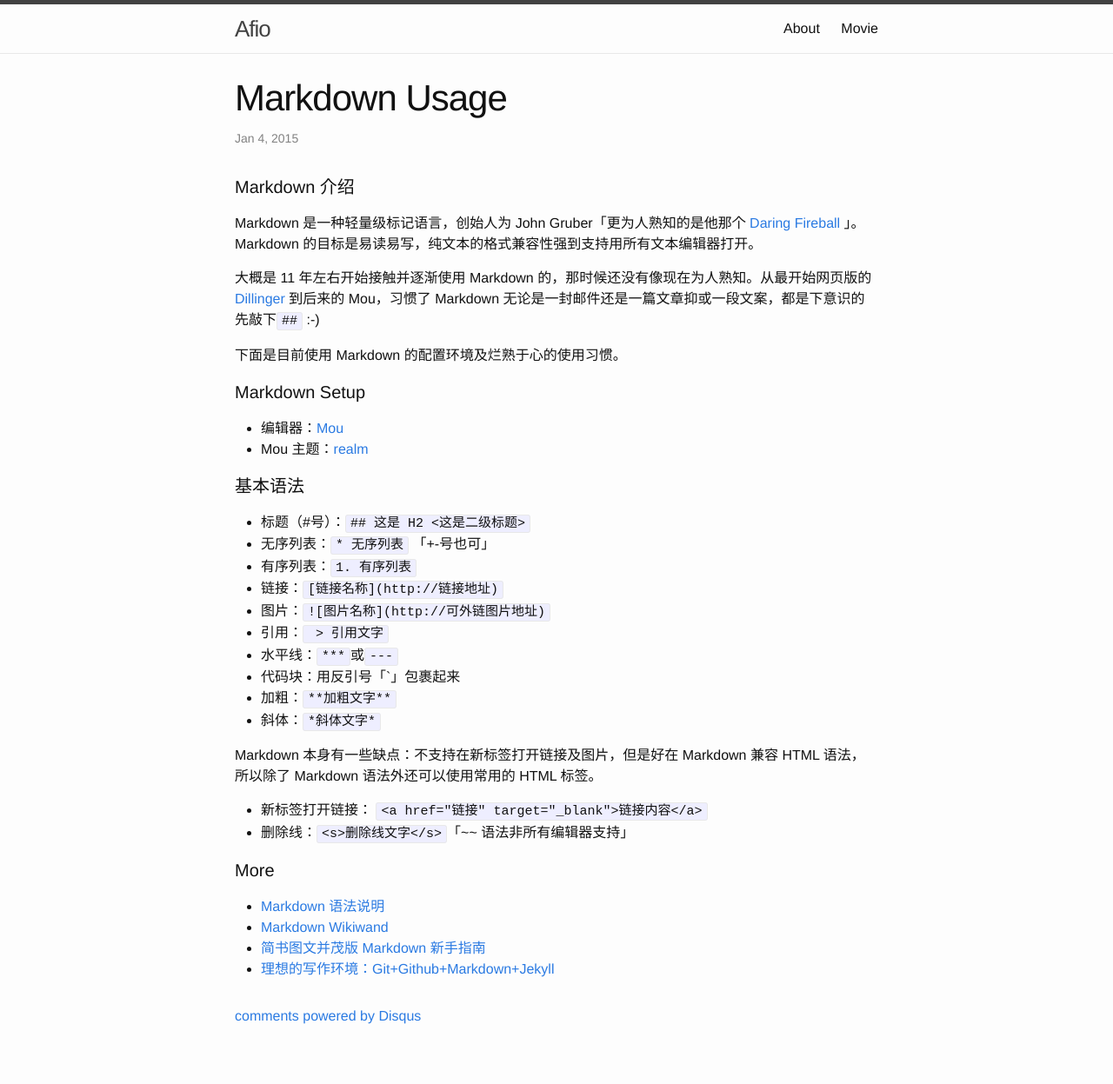
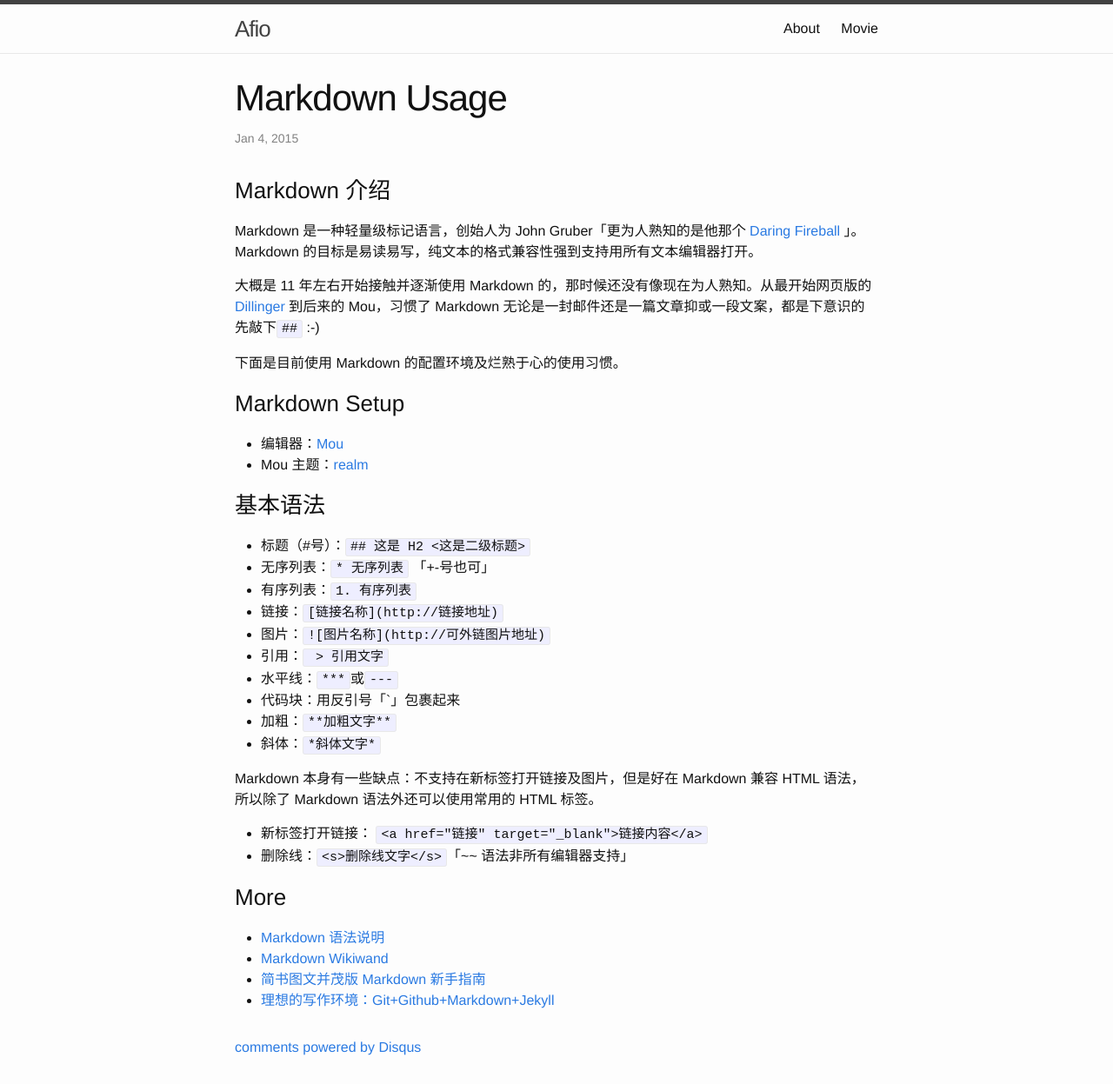
Before and after one commit to Afio/afio.github.io, a Jekyll site: the page built from _posts/2015-01-04-Markdown-Usage.md, in a window 1280 px wide. Shown: the whole page at 87% size. Built offline with Jekyll 4.4.1, drawn with Linux system fonts in a browser that asks for light colours; comment, search, counter and statistics services are not loaded; before the commit the page ends 1211 px from its top, so only the background shows below that.

Commit message:
# update

```diff
--- a/_posts/2015-01-04-Markdown-Usage.md
+++ b/_posts/2015-01-04-Markdown-Usage.md
@@ -6,7 +6,7 @@ categories: markdown
 
 ---
 
-####Markdown 介绍
+###Markdown 介绍
 
 Markdown 是一种轻量级标记语言，创始人为  John Gruber「更为人熟知的是他那个 <a href="http://25.io/mou/" target="_blank">Daring Fireball </a>」。Markdown 的目标是易读易写，纯文本的格式兼容性强到支持用所有文本编辑器打开。
 
@@ -14,12 +14,12 @@ Markdown 是一种轻量级标记语言，创始人为  John Gruber「更为人
 
 下面是目前使用 Markdown 的配置环境及烂熟于心的使用习惯。
 
-####Markdown Setup
+###Markdown Setup
 
 - 编辑器：<a href="http://25.io/mou/" target="_blank">Mou </a>
 - Mou 主题：<a href="https://github.com/zhf/realm-theme" target="_blank">realm</a>
 
-####基本语法
+###基本语法
 
 - 标题（#号）：`## 这是 H2 <这是二级标题>`
 - 无序列表：`* 无序列表` 「+-号也可」
@@ -38,7 +38,7 @@ Markdown 本身有一些缺点：不支持在新标签打开链接及图片，
 - 删除线：`<s>删除线文字</s>`「~~ 语法非所有编辑器支持」
 
 
-####More
+###More
 
 - <a href="http://wowubuntu.com/markdown/" target="_blank">Markdown 语法说明</a>
 - <a href="http://www.wikiwand.com/zh/Markdown" target="_blank">Markdown Wikiwand</a>
```
